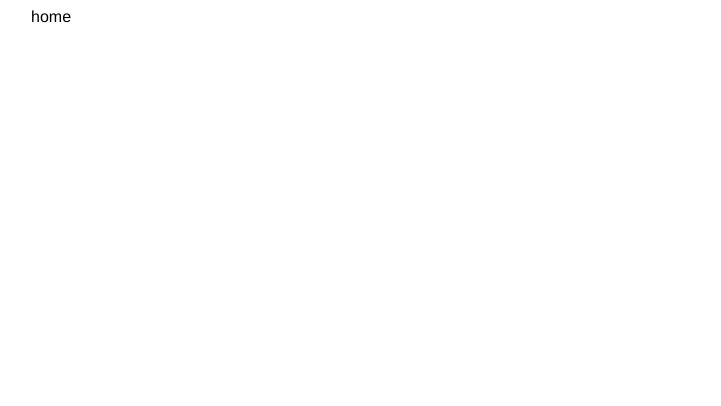
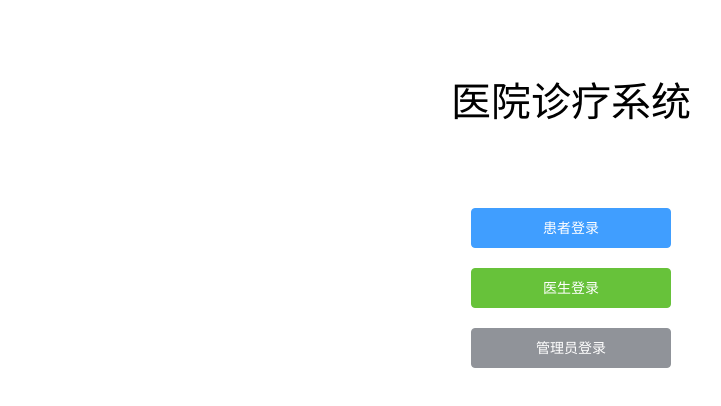
Before and after one commit to LTtwinkle/medicalsys, a Vue app: page /#/login in a window 1280 px wide. Before the commit this address led to /. Shown: the top 406 px of the page, without its empty margins (69-790 px from the left). Built offline with nearby package versions, Linux system fonts and the light colour scheme.

Commit message:
perf: 配置打包环境

```diff
--- a/package.json
+++ b/package.json
@@ -11,6 +11,8 @@
     "ant-design-vue": "^1.7.2",
     "core-js": "^3.6.5",
     "element-ui": "^2.14.1",
+    "less": "^4.1.0",
+    "less-loader": "^7.2.1",
     "vue": "^2.6.11",
     "vue-router": "^3.2.0"
   },
--- a/src/App.vue
+++ b/src/App.vue
@@ -9,7 +9,5 @@
   font-family: Avenir, Helvetica, Arial, sans-serif;
   -webkit-font-smoothing: antialiased;
   -moz-osx-font-smoothing: grayscale;
-  width: 1080px;
-  margin: 0 auto;
 }
 </style>
--- /dev/null
+++ b/src/components/header.vue
@@ -0,0 +1,16 @@
+<template>
+  <div>
+    <i class="el-icon-back"></i>
+    <i class="el-icon-switch-button"></i>
+  </div>
+</template>
+
+<script>
+export default {
+
+}
+</script>
+
+<style lang="less" scoped>
+
+</style>
--- a/src/router/index.js
+++ b/src/router/index.js
@@ -1,6 +1,6 @@
 import Vue from 'vue'
 import VueRouter from 'vue-router'
-import Home from '../views/Home.vue'
+// import Home from '../views/Home.vue'
 
 Vue.use(VueRouter)
 
@@ -8,7 +8,8 @@ const routes = [
   {
     path: '/',
     name: 'Home',
-    component: Home
+    // component: Home
+    redirect: '/login',
   },
   {
     path: '/login',
@@ -26,7 +27,7 @@ const routes = [
 ]
 
 const router = new VueRouter({
-  mode: 'history',
+  mode: 'hash',
   base: process.env.BASE_URL,
   routes
 })
--- a/src/views/account/login.vue
+++ b/src/views/account/login.vue
@@ -1,11 +1,67 @@
 <template>
-  <div class="login">
-    <p>医院诊疗系统</p>
+  <div>
+    <div v-if="waitChoose" class="login">
+      <!-- <Header /> -->
+      <p>医院诊疗系统</p>
+      <div class="IdentityChoice">
+        <el-button type="primary" @click="patientLogin">患者登录</el-button>
+        <el-button type="success">医生登录</el-button>
+        <el-button type="info">管理员登录</el-button>
+      </div>
+    </div>
+    <div v-else class="useCache">请刷卡！</div>
   </div>
+
 </template>
 
 <script>
+// import Header from '../../components/header.vue'
 export default {
   name: 'login',
+  // components: {
+  //   Header,
+  // },
+  data() {
+    return {
+      waitChoose: true,
+    }
+  },
+  methods: {
+    patientLogin() {
+      this.waitChoose = false;
+    }
+  }
 }
 </script>
+
+<style lang="less" scoped>
+.login{
+  width: 400px;
+  margin: 0 auto;
+  text-align: center;
+  p {
+    font-size: 40px;
+    padding-top: 30px;
+    padding-bottom: 40px;
+  }
+  .IdentityChoice {
+    width: 200px;
+    margin: 0 auto;
+    display: flex;
+    flex-direction: column;
+    justify-content: center;
+  }
+}
+
+.useCache {
+  text-align: center;
+  margin-top: 40vh;
+  font-size: 30px;
+  color: red;
+}
+
+.el-button+.el-button {
+  margin-left: 0;
+  margin-top: 20px;
+}
+</style>
```
Also changed, not shown: 1 other file (tests, documents, lock files or other folders).
